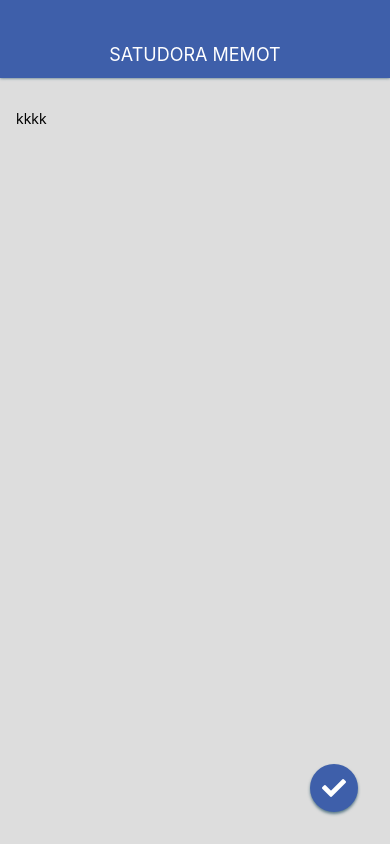
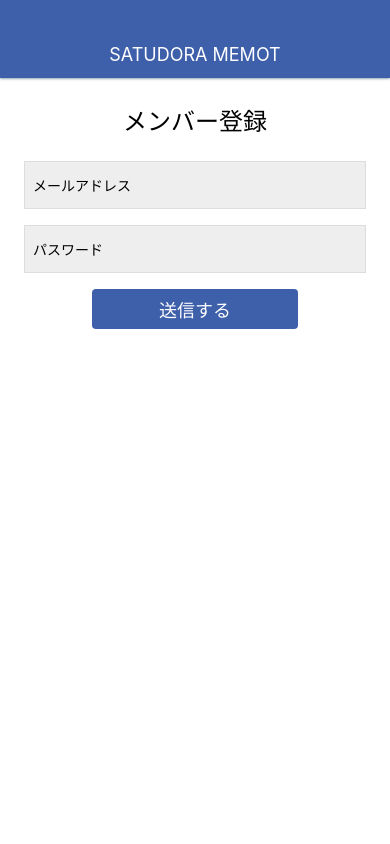
Before and after one commit to T-Sakamoto-213/sdsmemoapp, a React Native app: screen / in a window 390 px wide. Built offline with nearby package versions, Linux system fonts and the light colour scheme.

Commit message:
Create Login Signup screen

```diff
--- a/App.js
+++ b/App.js
@@ -3,7 +3,7 @@
 import { StyleSheet, View } from "react-native";
 
 import Appbar from "./src/components/Appbar";
-import MemoEditScreen from "./src/screens/MemoEditScreen";
+import SignupScreen from "./src/screens/SignupScreen";
 
 // export default function App() {
 //   return (
@@ -19,7 +19,7 @@
     return (
       <View style={styles.container}>
         <Appbar />
-        <MemoEditScreen />
+        <SignupScreen />
       </View>
     );
   }
--- /dev/null
+++ b/src/screens/SignupScreen.js
@@ -0,0 +1,60 @@
+import React from "react";
+import {
+  StyleSheet,
+  View,
+  TextInput,
+  Text,
+  TouchableHighlight,
+} from "react-native";
+
+class SignupScreen extends React.Component {
+  render() {
+    return (
+      <View style={styles.container}>
+        <Text style={styles.title}>メンバー登録</Text>
+        <TextInput style={styles.input} value="メールアドレス" />
+        <TextInput style={styles.input} value="パスワード" />
+        <TouchableHighlight style={styles.button} onPress={() => {}} underlayColor="#33508e">
+          <Text style={styles.buttonTitle}>送信する</Text>
+        </TouchableHighlight>
+      </View>
+    );
+  }
+}
+
+const styles = StyleSheet.create({
+  container: {
+    flex: 1,
+    width: "100%",
+    padding: 24,
+    backgroundColor: "#fff",
+  },
+  input: {
+    backgroundColor: "#eee",
+    height: 48,
+    marginBottom: 16,
+    borderWidth: 1,
+    borderColor: "#ddd",
+    padding: 8,
+  },
+  title: {
+    fontSize: 24,
+    alignSelf: "center",
+    marginBottom: 24,
+  },
+  button: {
+    backgroundColor: "#3e5faa",
+    height: 40,
+    borderRadius: 4,
+    justifyContent: "center",
+    alignItems: "center",
+    width:"60%",
+    alignSelf:"center",
+  },
+  buttonTitle: {
+    color: "#fff",
+    fontSize: 18,
+  },
+});
+
+export default SignupScreen;
```
Also changed, not shown: src/screens/LoginScreen.js (added, +60 -0 lines).
